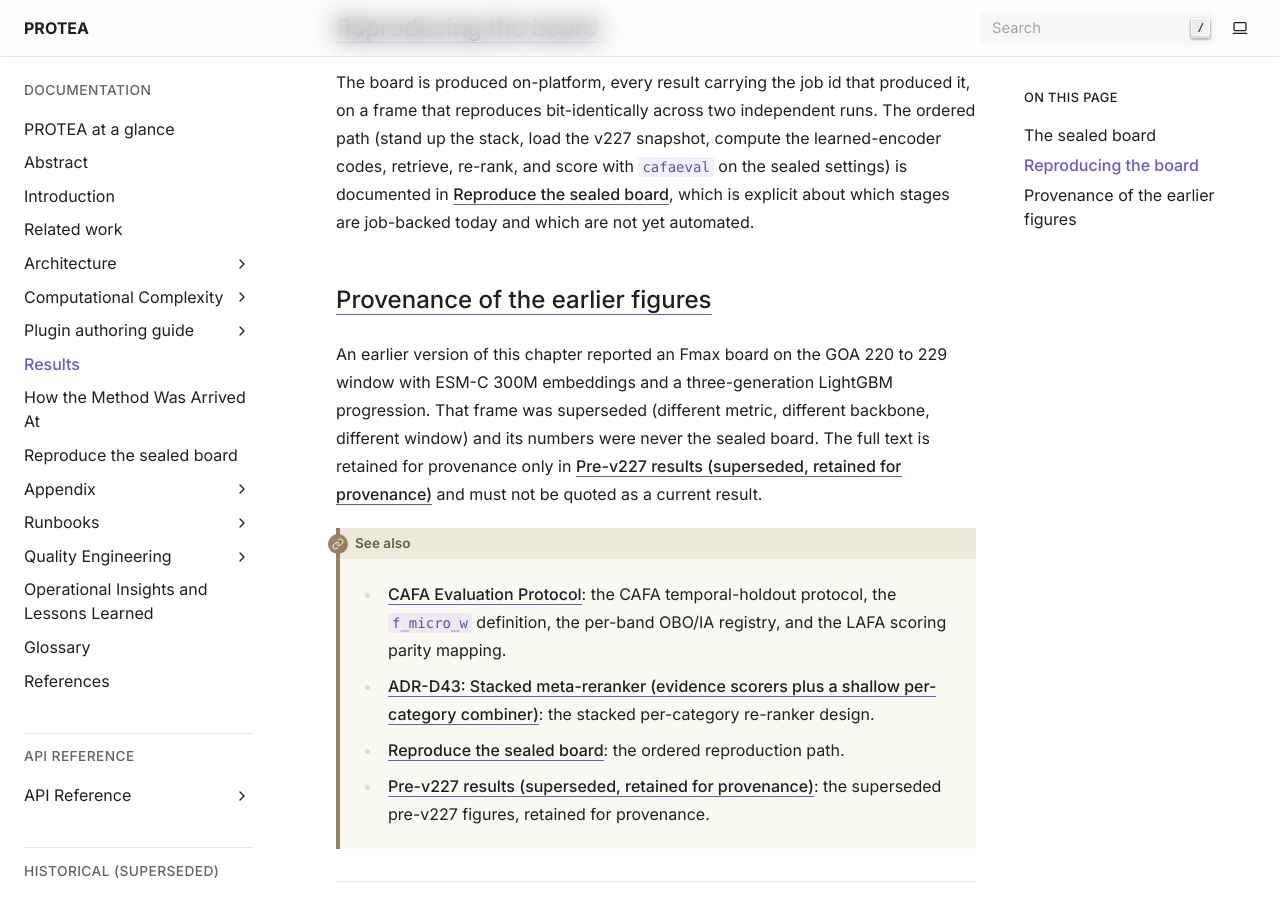
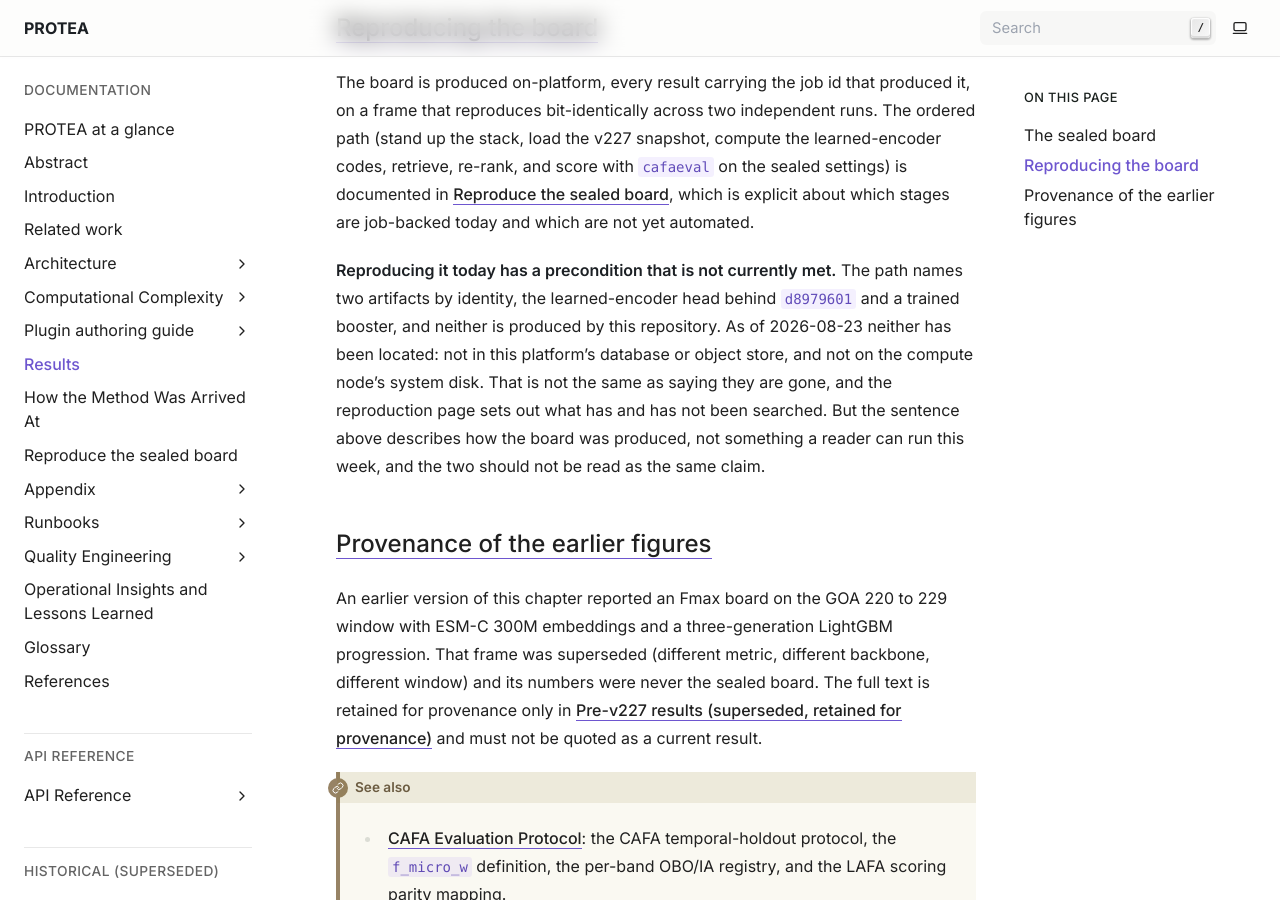
Before and after one commit to frapercan/PROTEA, a Sphinx documentation site: the page built from docs/source/results.rst, in a window 1280 px wide and 900 px high, scrolled down 1674 px. Built offline with Sphinx 7.4.7, drawn with Linux system fonts in a browser that asks for light colours.

Commit message:
docs: the precondition travels to the chapter that makes the claim
results.rst names d8979601 by identity and says the board 'is produced
on-platform ... on a frame that reproduces bit-identically across two
independent runs'. True of how it was produced, and read in isolation it
describes something a reader can run. Two of the artifacts that path needs have
not been located, and that fact lived only in the reproduction page.

This is the second family from the ablation chapter's own pattern section,
found by applying its rule to a finding I had written the day before: the
correction landed where the finding was made and not where the claim was
stated.

Swept the rest of the book. Every other mention links to the reproduction page
rather than restating the claim, which is the right topology and needs no
change.

One mislink found while sweeping. overview.rst promised 'a clone to a first job
in about ten minutes' and pointed at the reproduction page, whose own opening
says there is no single-command reproduction and to treat its steps as a map
rather than a script. The ten-minute promise belongs to the quickstart, which
is a different document; both are now offered, each described as what it is.

```diff
--- a/docs/source/overview.rst
+++ b/docs/source/overview.rst
@@ -64,7 +64,11 @@ Where to go next
 ----------------
 
 - New here and want to run something? The quickstart gets you from a clone to a
-  first job in about ten minutes: :doc:`operate/reproduce-the-sealed-board`.
+  first job in about ten minutes: :doc:`appendix/installation_and_quickstart`.
+- Want to rebuild the board itself? That is a different and longer road, and
+  :doc:`operate/reproduce-the-sealed-board` is honest about how long: there is
+  no single-command reproduction, and two of the artifacts it needs are not
+  currently located.
 - Want the architecture, the queues, and the operation catalogue?
   :doc:`architecture/index`.
 - Want to know how the method was arrived at, and which parts of it the
--- a/docs/source/results.rst
+++ b/docs/source/results.rst
@@ -66,6 +66,16 @@ with ``cafaeval`` on the sealed settings) is documented in
 :doc:`/operate/reproduce-the-sealed-board`, which is explicit about which stages are
 job-backed today and which are not yet automated.
 
+**Reproducing it today has a precondition that is not currently met.** The path
+names two artifacts by identity, the learned-encoder head behind ``d8979601``
+and a trained booster, and neither is produced by this repository. As of
+2026-08-23 neither has been located: not in this platform's database or object
+store, and not on the compute node's system disk. That is not the same as
+saying they are gone, and the reproduction page sets out what has and has not
+been searched. But the sentence above describes how the board was produced, not
+something a reader can run this week, and the two should not be read as the
+same claim.
+
 Provenance of the earlier figures
 ----------------------------------
 
```
